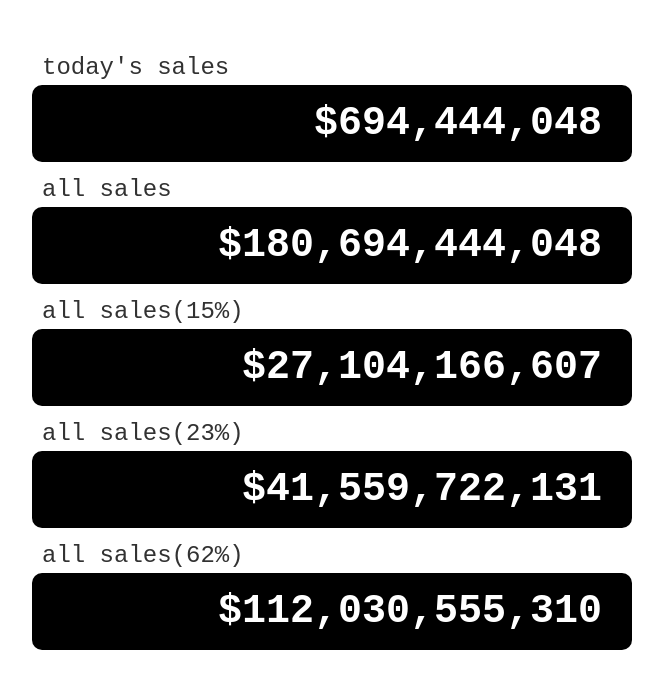
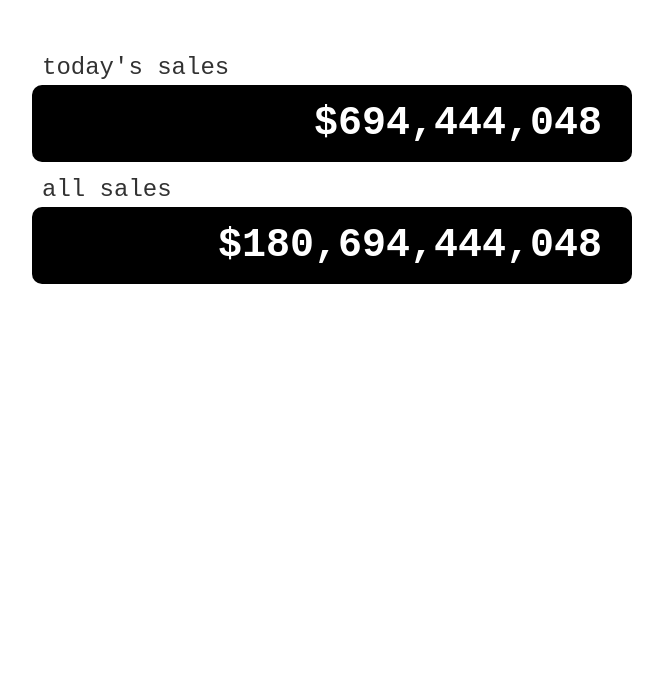
Before and after one commit to rzahuseyin1993/CountUp, a plain HTML site: page index.html in a window 1280 px wide. Shown: the whole page, without its empty margins (308-971 px from the left). Drawn offline with Linux system fonts and the light colour scheme.

Commit message:
fix changes

```diff
--- a/index.html
+++ b/index.html
@@ -170,9 +170,9 @@
         style: "currency", // "decimal", "currency"
         currency: "USD", // USD, EUR, ...
         output: {
-          "box-c": { visible: true },
-          "box-d": { visible: true },
-          "box-e": { visible: true },
+          "box-c": { visible: false },
+          "box-d": { visible: false },
+          "box-e": { visible: false },
         },
       });
 
```
